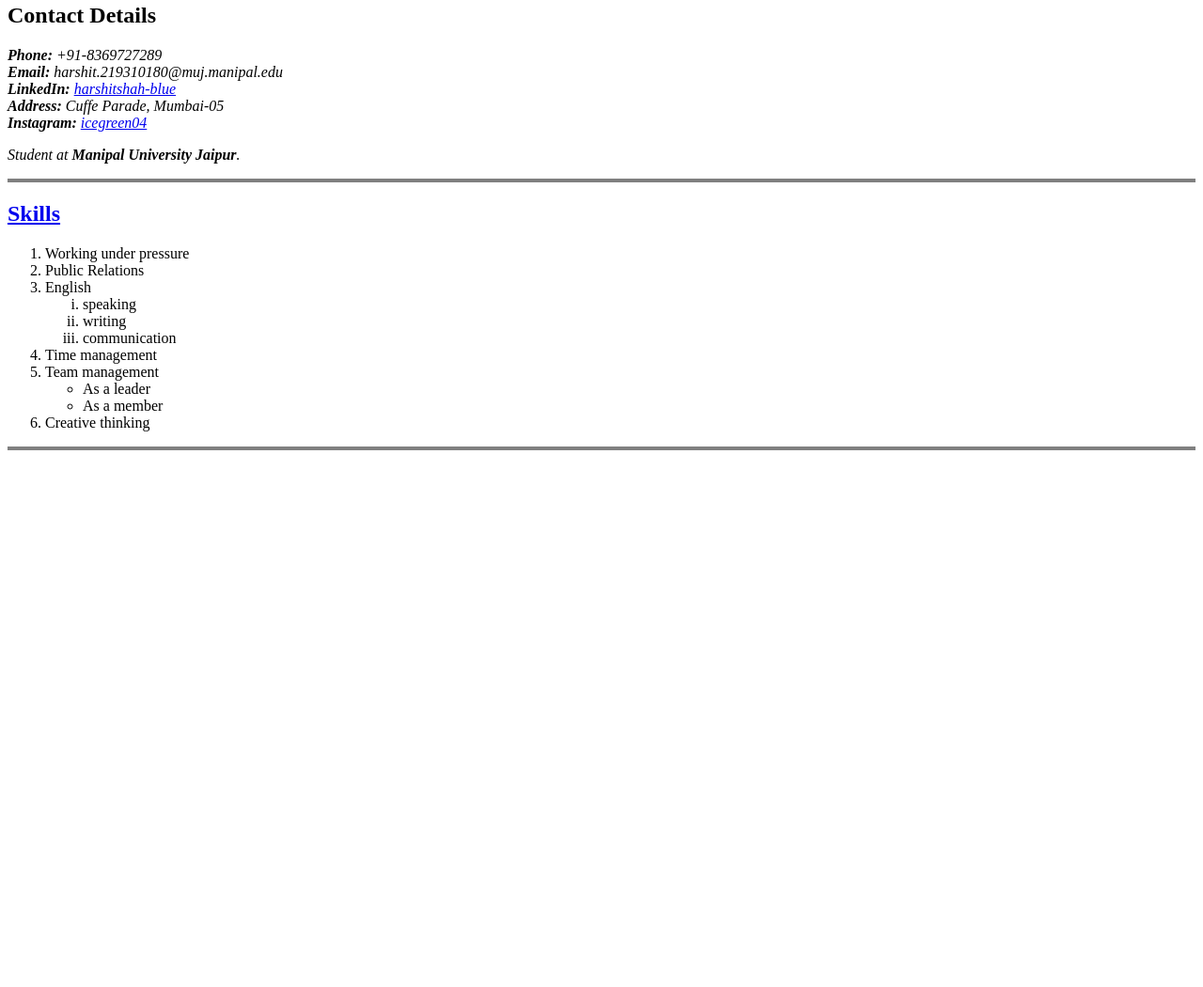
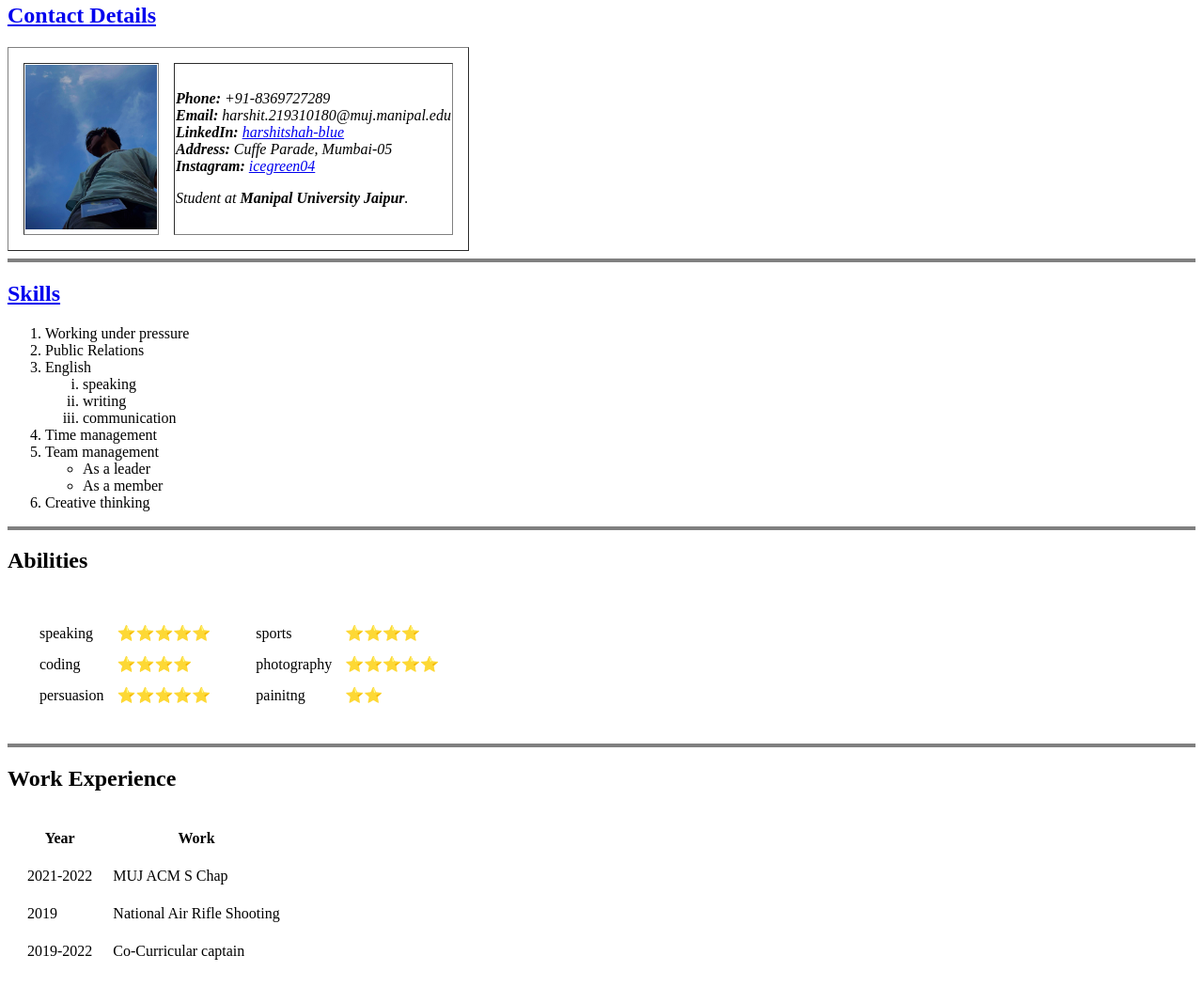
Before and after one commit to Icegreen04/Personalsite, a plain HTML site: page Personal site/index.html in a window 1280 px wide. Shown: the part 422-1472 px from the top of the page at 94% size. Before the commit the page ends 909 px from the top, so only its background shows below. Drawn offline with Linux system fonts and the light colour scheme.

```diff
--- a/Personal site/index.html
+++ b/Personal site/index.html
@@ -27,9 +27,16 @@
         <hr size="4" noshade>
 
         <h2>
-            Contact Details
+            <a href="contact.html">Contact Details</a>
         </h2>
 
+        <table border="1" cellspacing="16">
+            <tr>
+                <td>
+                 <img src="images/harshit_contact.JPG" height="175" alt="harshits second image">
+                </td>
+
+                <td>
                     <p>
                         <em>
                             <b>Phone:</b> +91-8369727289 <br>
@@ -43,6 +50,10 @@
                     <p>
                         <em>Student at <b>Manipal University Jaipur</b>.</em>
                     </p>
+
+                </td>
+            </tr>
+        </table>
 
         <hr size="4" noshade>
 
@@ -92,5 +103,116 @@
 
         <hr size="4" noshade>
 
+        <h2>
+            Abilities
+        </h2>
+
+        <table cellspacing="20">
+            <tr>
+                <td>
+                    <table cellspacing="12">
+                        <tr>
+                            <td>
+                                speaking
+                            </td>
+                            <td>
+                                ⭐️⭐️⭐️⭐️⭐️
+                            </td>
+                        </tr>
+                        <tr>
+                            <td>
+                                coding
+                            </td>
+                            <td>
+                                ⭐️⭐️⭐️⭐️
+                            </td>
+                        </tr>
+                        <tr>
+                            <td>
+                                persuasion
+                            </td>
+                            <td>
+                                ⭐️⭐️⭐️⭐️⭐️
+                            </td>
+                        </tr>
+                    </table>
+                </td>
+                <td>
+                    <table cellspacing="12">
+                        <tr>
+                            <td>
+                                sports
+                            </td>
+                            <td>
+                                ⭐️⭐️⭐️⭐️
+                            </td>
+                        </tr>
+                        <tr>
+                            <td>
+                                photography
+                            </td>
+                            <td>
+                                ⭐️⭐️⭐️⭐️⭐️
+                            </td>
+                        </tr>
+                        <tr>
+                            <td>
+                                painitng
+                            </td>
+                            <td>
+                                ⭐️⭐️
+                            </td>
+                        </tr>
+                    </table>
+                </td>
+            </tr>
+        </table>
+
+        <hr size="4" noshade>
+
+        <h2>
+            Work Experience
+        </h2>
+
+        <table cellspacing="20">
+            <thead>
+                <tr>
+                    <th>
+                        Year
+                    </th>
+                    <th>
+                        Work
+                    </th>
+                </tr>
+            </thead>
+
+            <tbody>
+                <tr>
+                    <td>
+                        2021-2022
+                    </td>
+                    <td>
+                        MUJ ACM S Chap
+                    </td>
+                </tr>
+                <tr>
+                    <td>
+                        2019
+                    </td>
+                    <td>
+                        National Air Rifle Shooting
+                    </td>
+                </tr>
+                <tr>
+                    <td>
+                        2019-2022
+                    </td>
+                    <td>
+                        Co-Curricular captain
+                    </td>
+                </tr>
+            </tbody>
+        </table>
+
     </body>
 </html>
```
Also changed, not shown: Personal site/contact.html (added, +78 -0 lines), Personal site/images/harshit_contact.JPG (added). Lines whose indentation alone changed are shown as unchanged.
